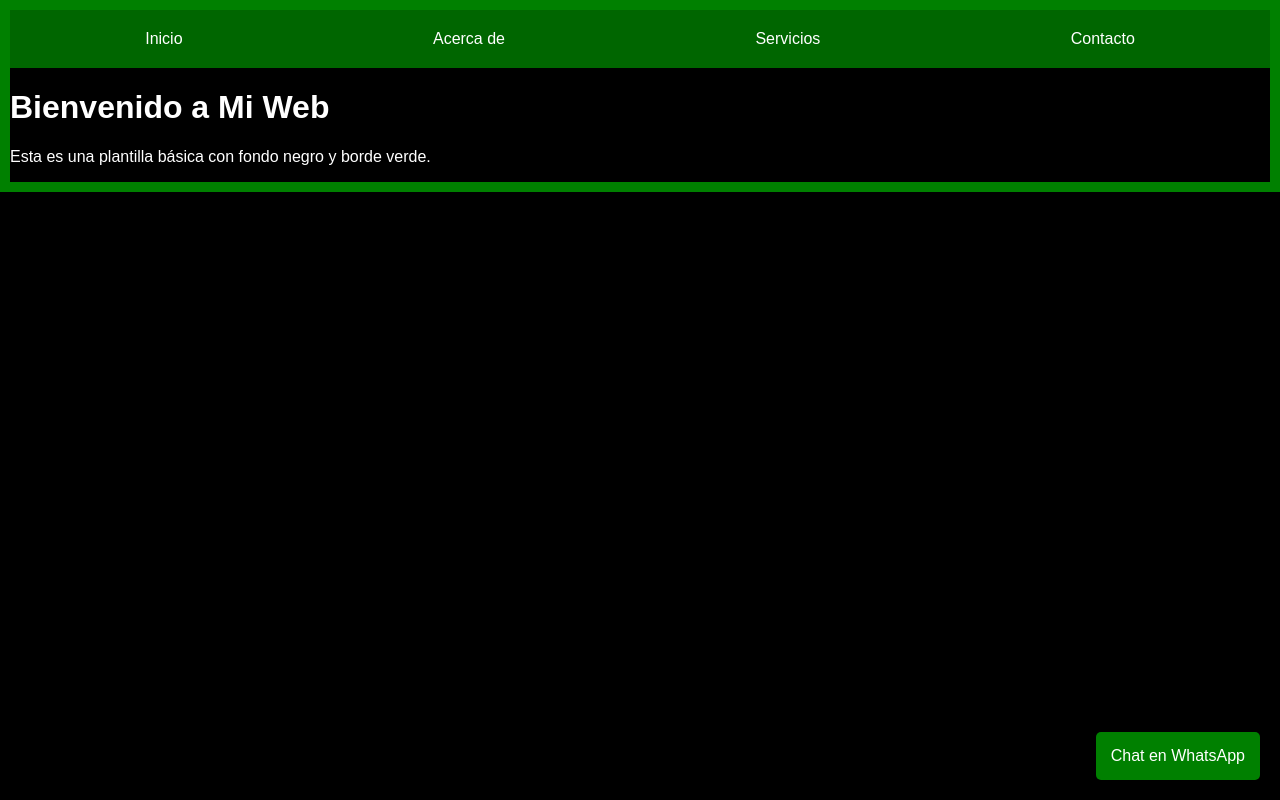
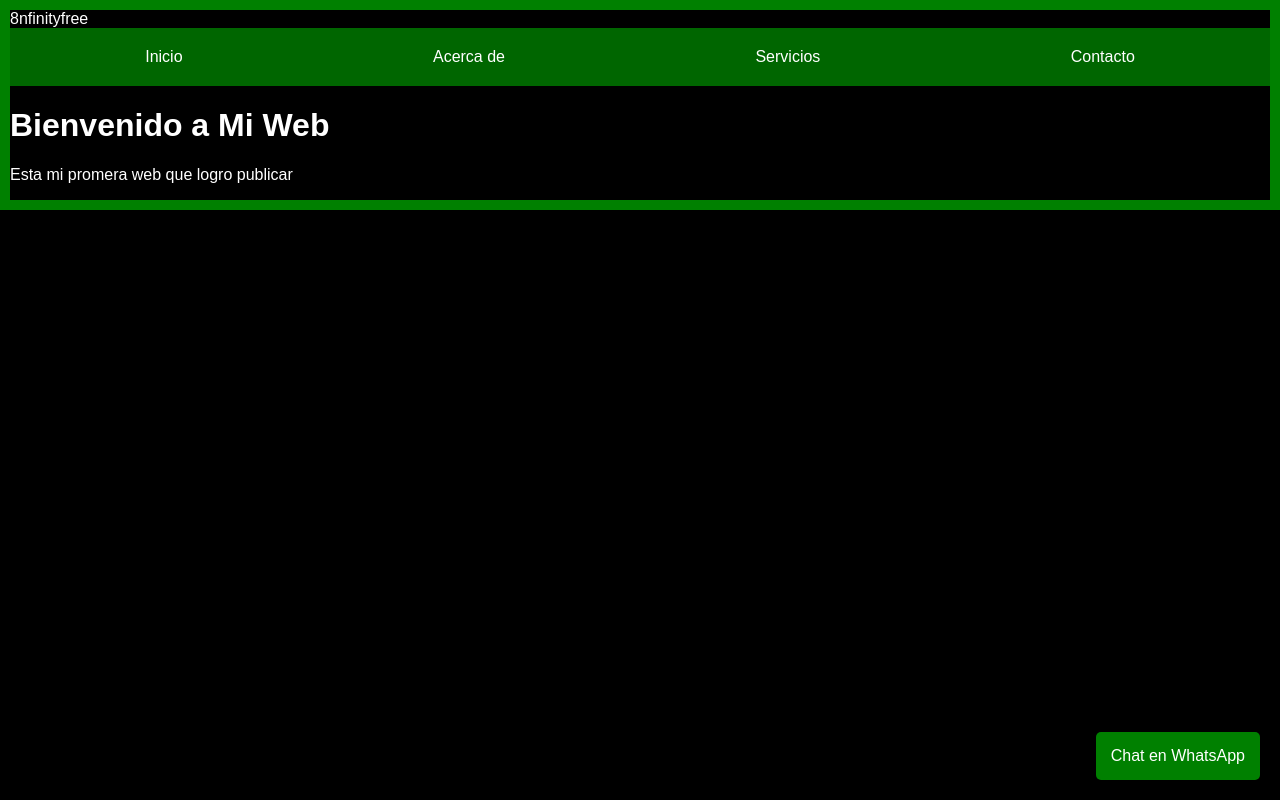
Before and after one commit to brayanshop/cuba, a plain HTML site: page index.html in a window 1280 px wide. Drawn offline with Linux system fonts and the light colour scheme.

Commit message:
Update index.html

```diff
--- a/index.html
+++ b/index.html
@@ -3,7 +3,7 @@
 <head>
     <meta charset="UTF-8">
     <meta name="viewport" content="width=device-width, initial-scale=1.0">
-    <title>Brayan web</title>
+    <title>Brayan web</title>8nfinityfree
     <style>
         body {
             background-color: black;
@@ -65,7 +65,7 @@
 
     <main>
         <h1>Bienvenido a Mi Web</h1>
-        <p>Esta es una plantilla básica con fondo negro y borde verde.</p>
+        <p>Esta mi promera web que logro publicar</p>
     </main>
 
     <button class="whatsapp-btn" onclick="window.open('https://Wa.me/+5350030481', '_blank')">
```
